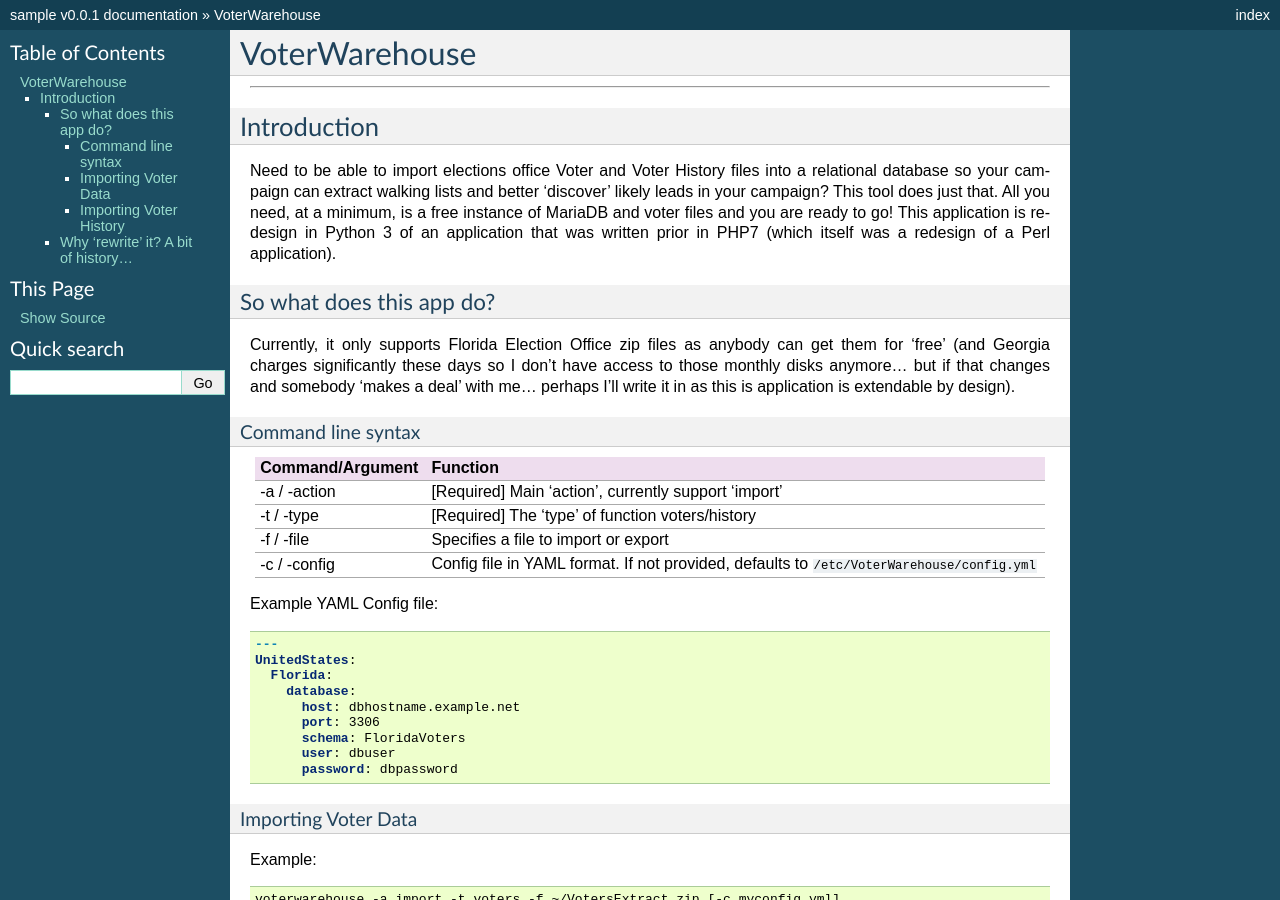
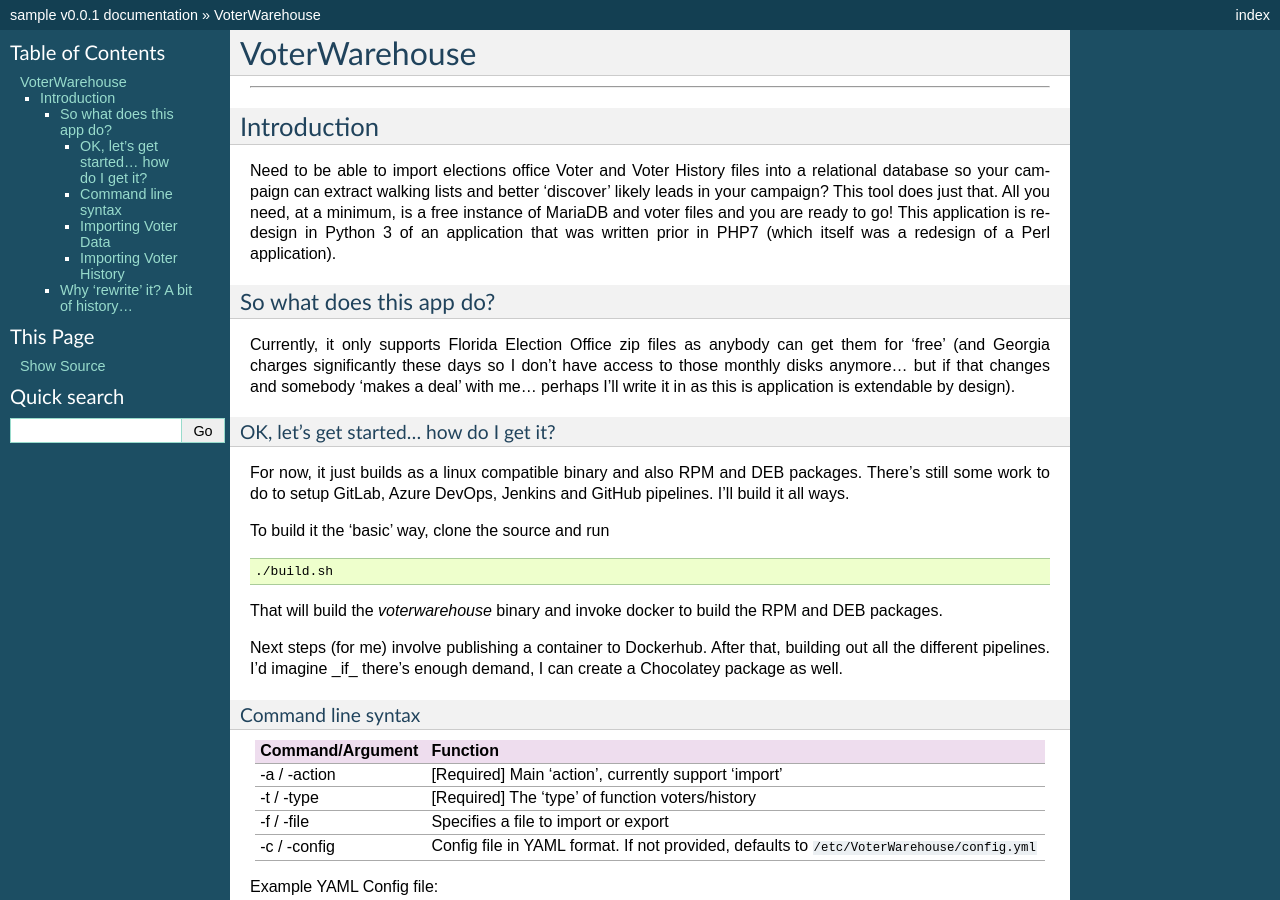
Before and after one commit to JamesJonesConsulting/VoterWarehouse, a Sphinx documentation site: the page built from docs/index.rst, in a window 1280 px wide and 900 px high. Built offline with Sphinx 7.4.7, drawn with Linux system fonts in a browser that asks for light colours.

```diff
--- a/docs/index.rst
+++ b/docs/index.rst
@@ -22,6 +22,26 @@
 I don’t have access to those monthly disks anymore… but if that changes
 and somebody ‘makes a deal’ with me… perhaps I’ll write it in as this is
 application is extendable by design).
+
+OK, let's get started... how do I get it?
+^^^^^^^^^^^^^^^^^^^^^^^^^^^^^^^^^^^^^^^^^
+
+For now, it just builds as a linux compatible binary and also RPM and DEB
+packages. There's still some work to do to setup GitLab, Azure DevOps, Jenkins
+and GitHub pipelines. I'll build it all ways.
+
+To build it the 'basic' way, clone the source and run
+
+.. code:: commandline
+
+    ./build.sh
+
+That will build the `voterwarehouse` binary and invoke docker to build
+the RPM and DEB packages.
+
+Next steps (for me) involve publishing a container to Dockerhub. After that, building
+out all the different pipelines. I'd imagine _if_ there's enough demand, I can
+create a Chocolatey package as well.
 
 Command line syntax
 ^^^^^^^^^^^^^^^^^^^
```
Also changed, not shown: README.rst (+20 -0 lines).
